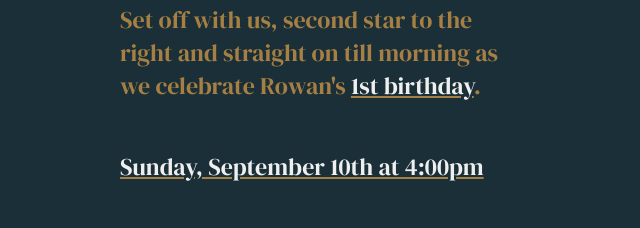
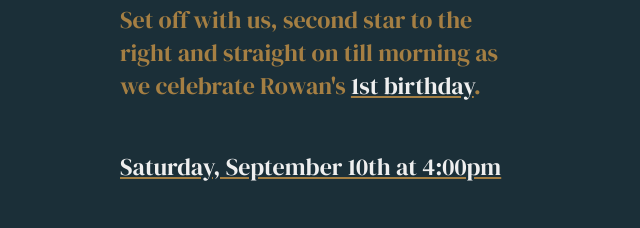
Before and after one commit to Renddslow/rowan, a website: page index.html in a window 1280 px wide. Shown: the part 789-1017 px from the top of the page, without its empty margins (319-959 px from the left). Drawn offline with Linux system fonts and the light colour scheme.

Commit message:
Update index.html

```diff
--- a/index.html
+++ b/index.html
@@ -137,7 +137,7 @@
                 <img src="https://i.imgur.com/FFuTbFg.jpg" alt="Rowan dressed as Peter Pan, bracing himself on a chair holding pixie dust" />
             </article>
             <p>Set off with us, second star to the right and straight on till morning as we celebrate Rowan's <strong>1st birthday</strong>.
-            <p><strong>Sunday, September 10th at 4:00pm</strong></p>
+            <p><strong>Saturday, September 10th at 4:00pm</strong></p>
             <p>8234 N 167th Street<br />Bennington, NE 68007</p>
             <p>Light snacks and birthday treats will be provided</p>
             <p><strong>Please do not bring gifts. We just want to celebrate Rowan's 1 year and thank each of you for helping us reach this milestone.</strong></p>
```
